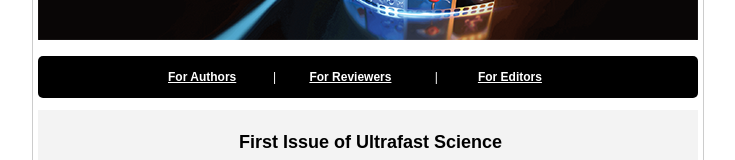
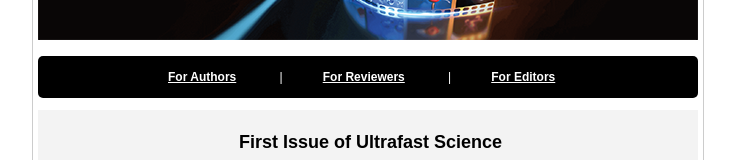
Before and after one commit to uoyf/ufs-sample1, a plain HTML site: page index.html in a window 1280 px wide. Shown: the part 123-283 px from the top of the page, without its empty margins (272-1007 px from the left). Drawn offline with Linux system fonts and the light colour scheme.

Commit message:
Update index.html

```diff
--- a/index.html
+++ b/index.html
@@ -98,7 +98,7 @@
   <img src="./img/UFS_hero.png" style="width: 660;" title="PHOTONICS Research" alt="PHOTONICS Research">
 	<p style="font-size: 12px; color:white;background-color:black; border-radius: 5px; "><span style="font-size: 0.5em;">&nbsp;<br></span> &nbsp;&nbsp;&nbsp;&nbsp;&nbsp;&nbsp;&nbsp;&nbsp;&nbsp;&nbsp;&nbsp;&nbsp;&nbsp;&nbsp;&nbsp;&nbsp;&nbsp;&nbsp;&nbsp;&nbsp;&nbsp;&nbsp;&nbsp;&nbsp;&nbsp;&nbsp;&nbsp;&nbsp;&nbsp;&nbsp;&nbsp;&nbsp;&nbsp;&nbsp;&nbsp;&nbsp;&nbsp;&nbsp;
 <a style="color: white" href="https://spj.sciencemag.org/journals/ultrafastscience/guidelines/" target="_blank"><b>For Authors</b></a>&nbsp;&nbsp;&nbsp;&nbsp;&nbsp;&nbsp;&nbsp;&nbsp;
-&nbsp;&nbsp;|&nbsp;&nbsp;&nbsp;&nbsp;&nbsp;&nbsp;&nbsp;&nbsp;&nbsp;&nbsp;<a style="color: white" href="https://spj.sciencemag.org/journals/ultrafastscience/for-reviewers/" target="_blank"><b>For Reviewers</b></a>&nbsp;&nbsp;&nbsp;&nbsp;&nbsp;&nbsp;&nbsp;&nbsp;
+&nbsp;&nbsp;&nbsp;&nbsp;|&nbsp;&nbsp;&nbsp;&nbsp;&nbsp;&nbsp;&nbsp;&nbsp;&nbsp;&nbsp;&nbsp;&nbsp;<a style="color: white" href="https://spj.sciencemag.org/journals/ultrafastscience/for-reviewers/" target="_blank"><b>For Reviewers</b></a>&nbsp;&nbsp;&nbsp;&nbsp;&nbsp;&nbsp;&nbsp;&nbsp;
 &nbsp;&nbsp;&nbsp;&nbsp;|&nbsp;&nbsp;&nbsp;&nbsp;&nbsp;&nbsp;&nbsp;&nbsp;&nbsp;&nbsp;&nbsp;&nbsp;<a style="color: white" href="https://spj.sciencemag.org/journals/ultrafastscience/for-editors/" target="_blank"><b>For Editors</b></a><span>&nbsp;<br>&nbsp;</span>
 </p>
 
```
